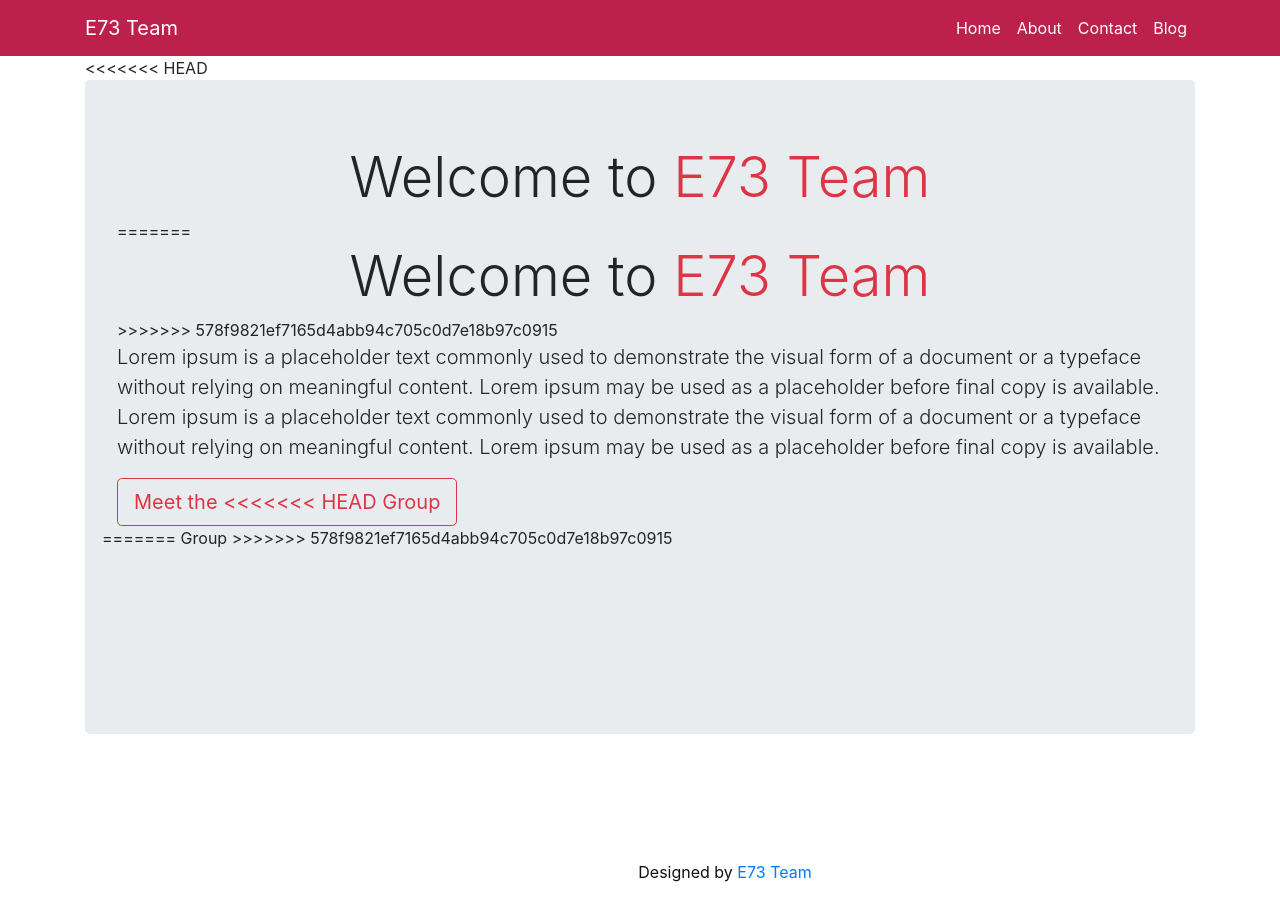
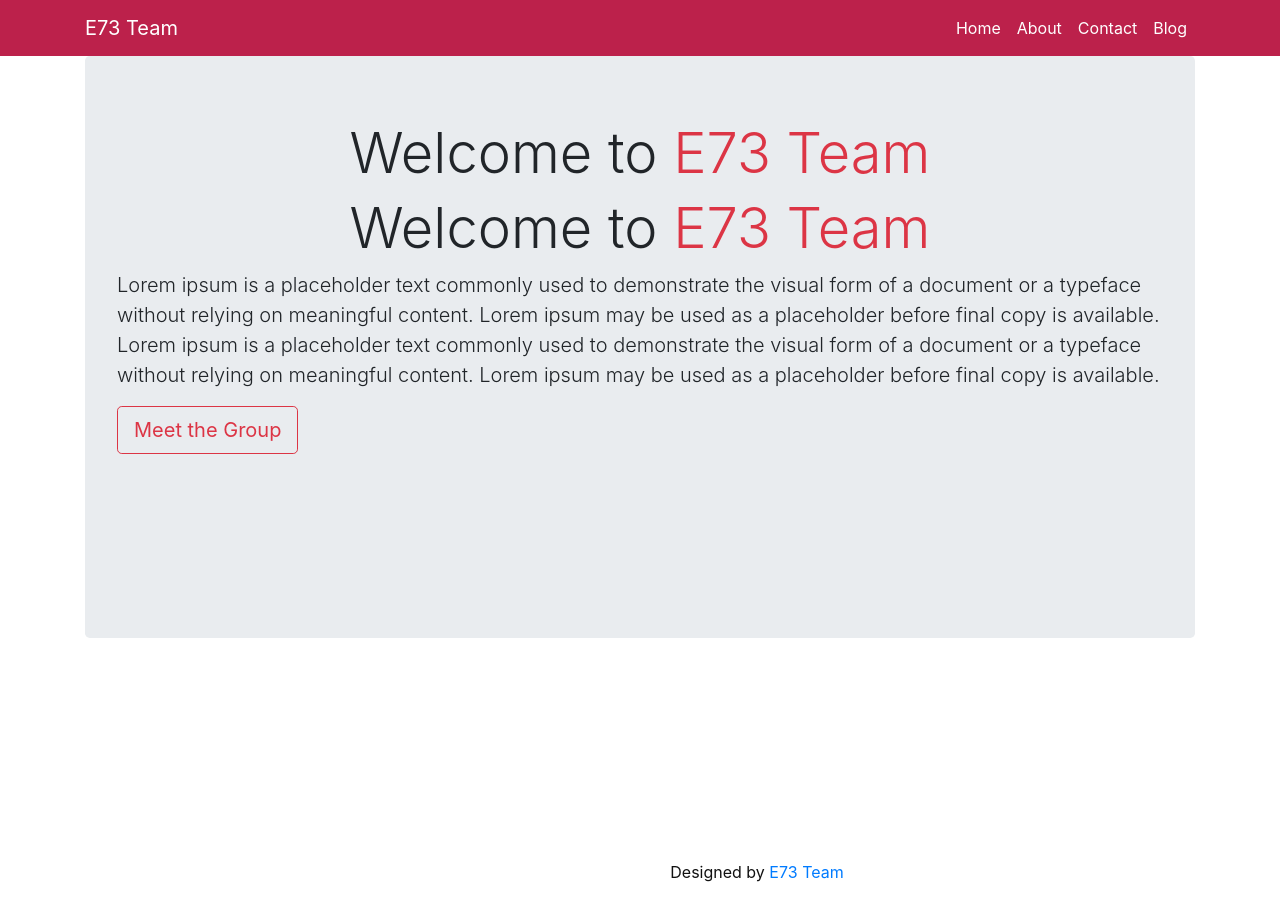
Before and after one commit to hasnattanvir/diue73.github.io, a Jekyll site: the page built from index.html, in a window 1280 px wide. Built offline with Jekyll 4.4.1, drawn with Linux system fonts in a browser that asks for light colours.

Commit message:
Update index.html

```diff
--- a/index.html
+++ b/index.html
@@ -4,15 +4,12 @@ title: Home
 menuItem: false
 order: 1
 ---
-<<<<<<< HEAD
 <div class="jumbotron">
 <div> <h1 class="display-4 text-center">Welcome to <span class="text-danger">{{site.title}}</span></h1>
-=======
 <!-- {% include slider.html %} -->
 <div class="row" style="margin-bottom: 120px !important">
    <div class="col-md-12">
         <h1 class="display-4 text-center">Welcome to <span class="text-danger">{{site.title}}</span></h1>
->>>>>>> 578f9821ef7165d4abb94c705c0d7e18b97c0915
                 <p class="lead">Lorem ipsum is a placeholder text commonly used to demonstrate the visual form of a
                     document or a typeface without relying on meaningful content. Lorem ipsum may be used as a
                     placeholder before final copy
@@ -20,12 +17,6 @@ order: 1
                     document or a typeface without relying on meaningful content. Lorem ipsum may be used as a
                     placeholder before final copy
                     is available.</p>
-                <a class="btn btn-outline-danger btn-lg" href="#" title="Click for Details" role="button">Meet the
-<<<<<<< HEAD
-                    Group</a></div>
-
-=======
-                    Group</a>
->>>>>>> 578f9821ef7165d4abb94c705c0d7e18b97c0915
+                <a class="btn btn-outline-danger btn-lg" href="#" title="Click for Details" role="button">Meet the Group</a>
     </div>
 </div>
```
